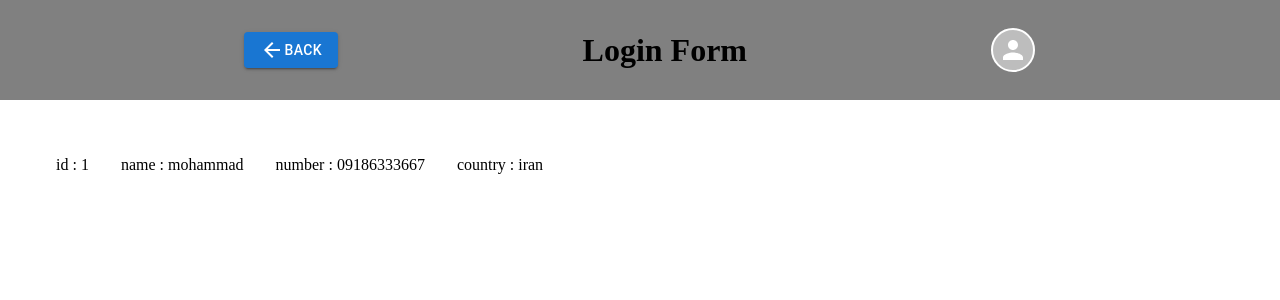
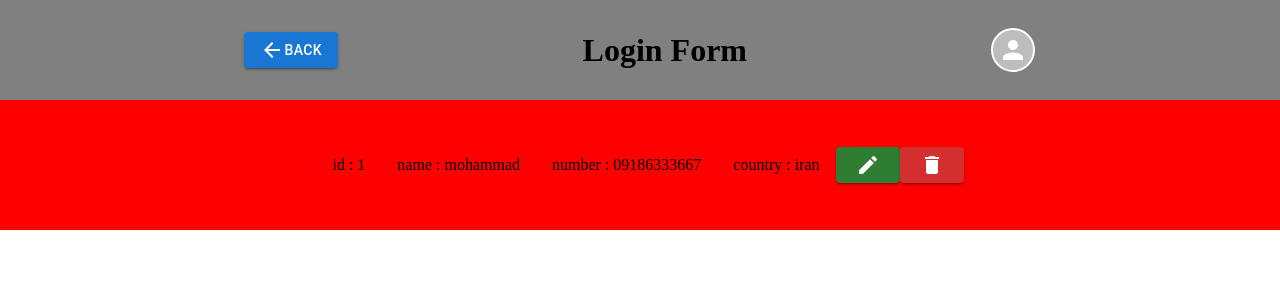
Before and after one commit to mohammadsohrabi2021/phone-redux, a React (Create React App) app: page /contacts/1 in a window 1280 px wide. Shown: the top 300 px of the page. Built offline with nearby package versions, Linux system fonts and the light colour scheme.

Commit message:
add button edit and delete

```diff
--- a/src/Componenets/SinglePage/SinglePage.jsx
+++ b/src/Componenets/SinglePage/SinglePage.jsx
@@ -1,9 +1,14 @@
 import React from 'react';
+import { Link } from 'react-router-dom';
 import { useParams } from "react-router-dom";
 import { useSelector } from "react-redux";
 import { useEffect, useState } from "react";
 import SinglePageData from '../../Data/SinglePageData/SinglePageData';
-import { Grid } from '@mui/material';
+import { Grid, Button } from '@mui/material';
+import EditIcon from '@mui/icons-material/Edit';
+import DeleteIcon from '@mui/icons-material/Delete';
+import { useDispatch } from 'react-redux';
+import { deleteContact } from '../../redux/slice/reducer';
 function SinglePage() {
     const contacts = useSelector(state => state.reducer)
     const { ContactId } = useParams()
@@ -12,15 +17,34 @@ function SinglePage() {
     useEffect(() => {
         setContact(contacts.filter(item => item.id === Number(ContactId))[0])
     }, [])
+    const dispatch = useDispatch()
 
+    const handleDelete = id => {
+        dispatch(deleteContact(id))
+    }
     return (
-
-        <Grid container p={5} width={'100%'} >
-            {SinglePageData.map(show => (
-                <Grid p={2} key={show.id}>
-                    {show.name} : {contact[show.name]}
+        <Grid>
+            <Grid container justifyContent={'center'} alignItems={'center'} p={5} bgcolor={'red'}>
+                {SinglePageData.map(show => (
+                    <Grid p={2} key={show.id}>
+                        {show.name} : {contact[show.name]}
+                    </Grid>
+                ))}
+                <Grid>
+                    <Link to={`/updateContact/${contact.id}`}>
+                        <Button variant={'contained'} color={'success'} >
+                            <EditIcon />
+                        </Button>
+                    </Link>
                 </Grid>
-            ))}
+                <Grid >
+                    <Link to={'/'}>
+                        <Button variant="contained" color={'error'} onClick={() => handleDelete(contact.id)}>
+                            <DeleteIcon />
+                        </Button>
+                    </Link>
+                </Grid>
+            </Grid>
         </Grid>
 
     );
--- a/src/Layout/HeaderLayout.jsx
+++ b/src/Layout/HeaderLayout.jsx
@@ -3,14 +3,14 @@ import React from 'react';
 import { Link } from 'react-router-dom';
 import Avatar from '@mui/material/Avatar';
 import AvatarGroup from '@mui/material/AvatarGroup';
-import { Button,IconButton } from '@mui/material';
+import { Button, IconButton } from '@mui/material';
 import ArrowBackIcon from '@mui/icons-material/ArrowBack';
 function HeaderLayout() {
     return (
         <Grid container justifyContent={'space-evenly'} alignItems={'center'} bgcolor={'gray'} height={'100px'}>
             <Link to={'/'}>
                 <Button variant="contained" >
-                    <ArrowBackIcon/>
+                    <ArrowBackIcon />
                     BACK
                 </Button>
             </Link>
```
Also changed, not shown: src/Componenets/Home/TableRow.jsx (line endings or trailing spaces).
